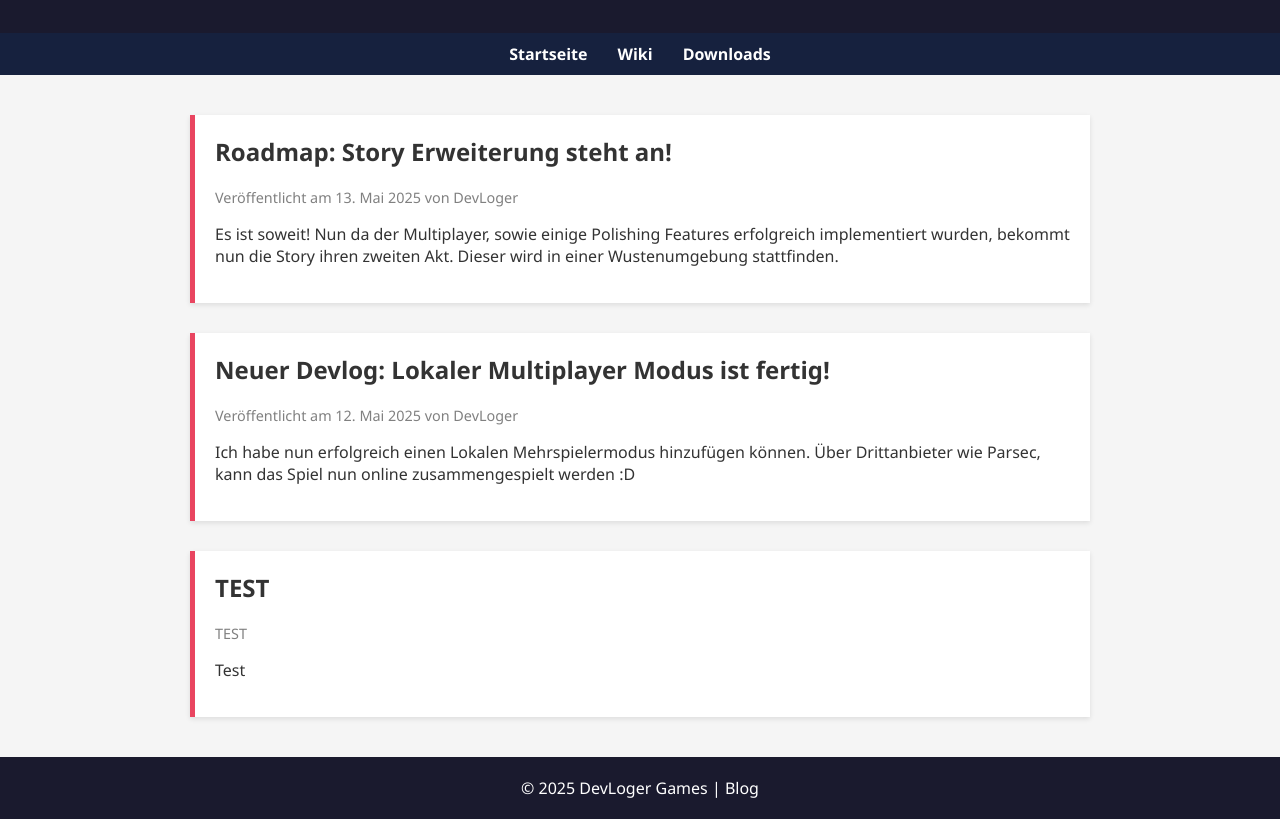
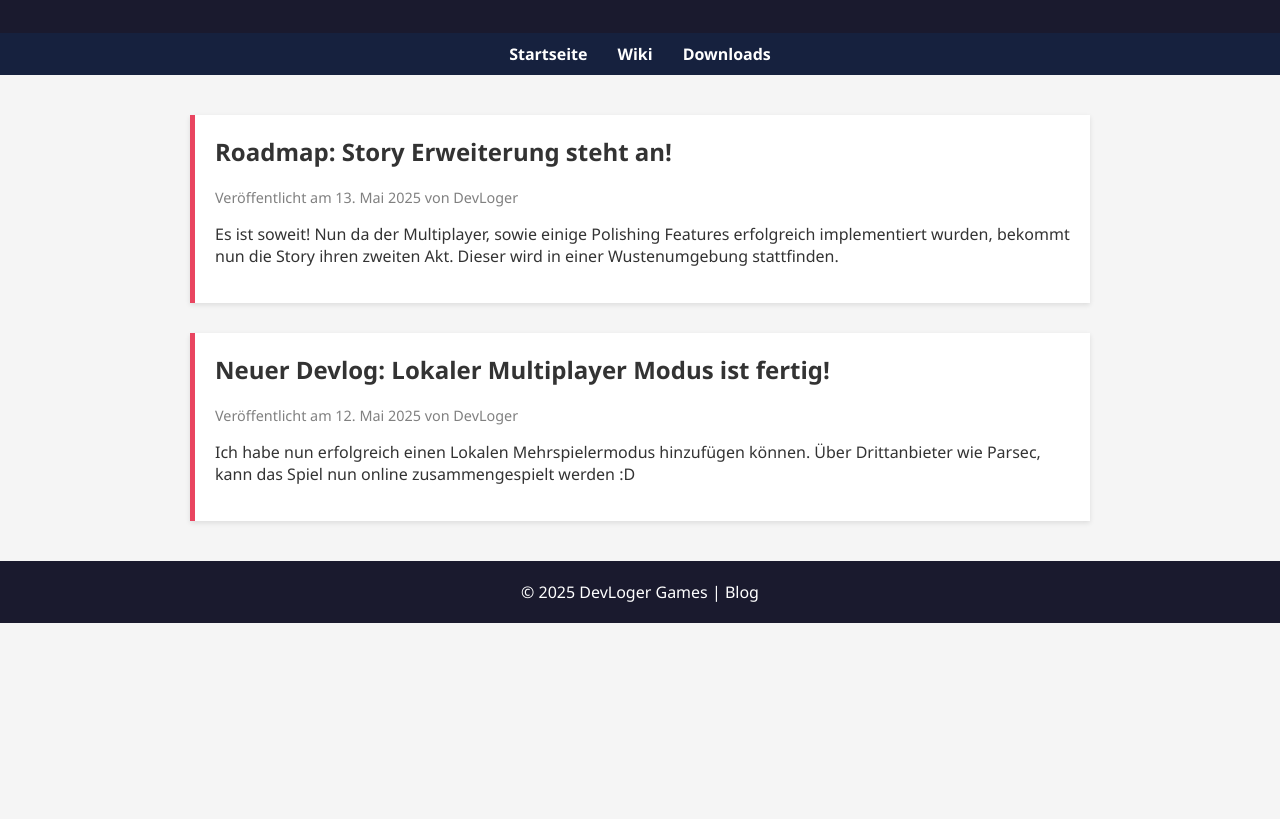
Before and after one commit to TheDevLoger/theDevLogerWebsite, a plain HTML site: page index.html in a window 1280 px wide. Shown: the part 104-923 px from the top of the page. After the commit the page ends 800 px from the top, so only its background shows below. Drawn offline with Linux system fonts and the light colour scheme.

Commit message:
Add files via upload

```diff
--- a/index.html
+++ b/index.html
@@ -122,11 +122,11 @@
             <p>Ich habe nun erfolgreich einen Lokalen Mehrspielermodus hinzufügen können. Über Drittanbieter wie Parsec, kann das Spiel nun online zusammengespielt werden :D</p>
         </section>
 
-        <section class="blog-post">
+        <!--<section class="blog-post">
             <h2>TEST</h2>
             <div class="meta">TEST</div>
             <p>Test</p>
-        </section>
+        </section>-->
     </main>
 
     <footer>
```
